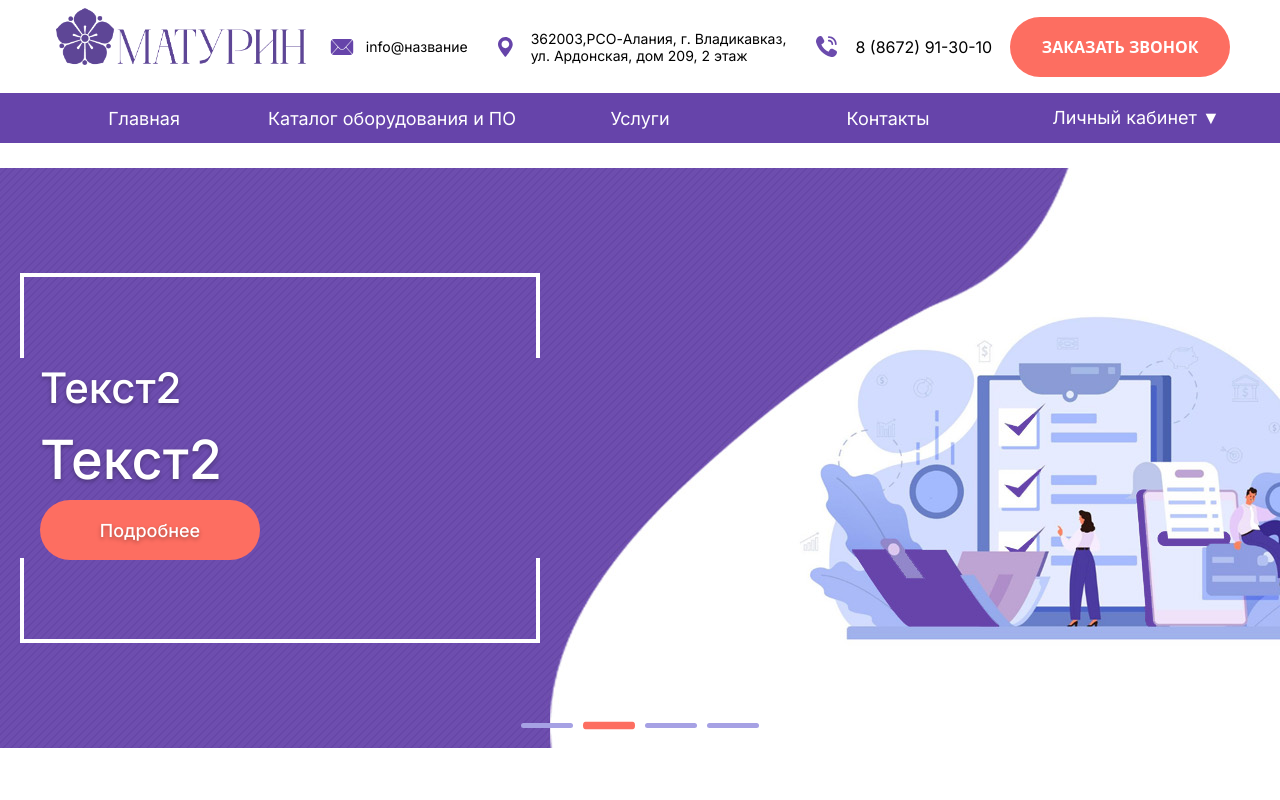
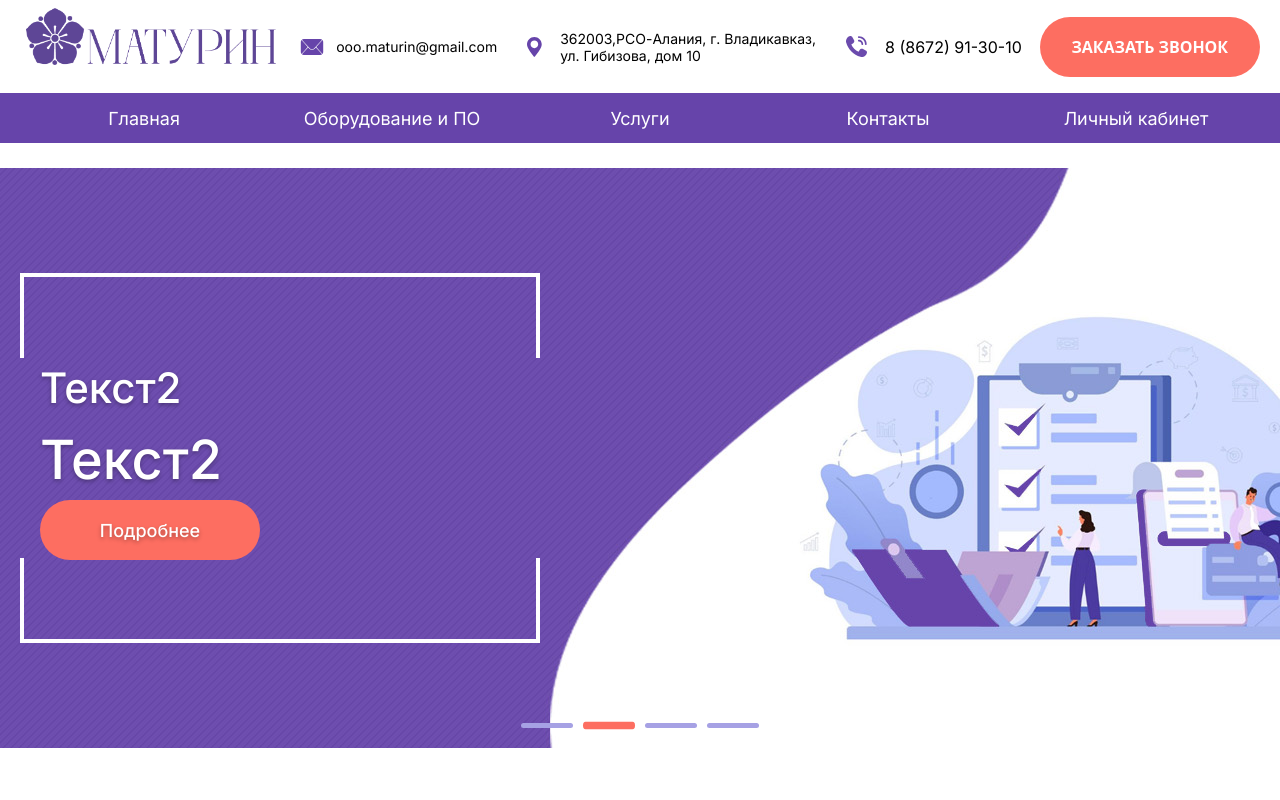
Before and after one commit to sskotezhov/maturin, a Next.js app in the folder frontend/: page / in a window 1280 px wide. Shown: the top 800 px of the page. Built offline with nearby package versions, Linux system fonts and the light colour scheme; no server answers.

Commit message:
update dependencies version, and another changes

```diff
--- a/frontend/app/components/ClientAuthWrapper.js
+++ b/frontend/app/components/ClientAuthWrapper.js
@@ -108,7 +108,7 @@ export default function ClientAuthWrapper() {
     <>
       <div className="menu-item">
         <a href="#" className="menu-link">
-          {isAuthenticated ? userName : 'Личный кабинет'} ▼
+          {isAuthenticated ? userName : 'Личный кабинет'}
         </a>
         <div className="dropdown-content">
           {isAuthenticated ? (
--- a/frontend/app/components/Header.js
+++ b/frontend/app/components/Header.js
@@ -13,11 +13,11 @@ export default function Header() {
             </div>
             <div className="mail">
               <Image src="/images/header/mail.svg" alt="Почта для связи" width={24} height={24}/>
-              <div>info@название</div>
+              <div>ooo.maturin@gmail.com</div>
             </div>
             <div className="geo">
               <div><Image src="/images/header/geo.svg" alt="Адрес" width={15} height={20}/></div>
-              <div>362003,РСО-Алания, г. Владикавказ, <br/> ул. Ардонская, дом 209, 2 этаж</div>
+              <div>362003,РСО-Алания, г. Владикавказ, <br/> ул. Гибизова, дом 10</div>
             </div>
             <div className="tele">
               <div><Image src="/images/header/tele.svg" alt="Телефон" width={21} height={21}/></div>
@@ -34,7 +34,7 @@ export default function Header() {
               <Link href="/" className="menu-link">Главная</Link>
             </div>
             <div className="menu-item">
-              <Link href="/software_catalogue" className="menu-link">Каталог оборудования и ПО</Link>
+              <Link href="/software_catalogue" className="menu-link">Оборудование и ПО</Link>
             </div>
             <div className="menu-item">
               <Link href="/services" className="menu-link">Услуги</Link>
--- a/frontend/package.json
+++ b/frontend/package.json
@@ -13,7 +13,7 @@
 		"react-dom": "^18"
 	},
 	"devDependencies": {
-		"eslint": "^8",
-		"eslint-config-next": "14.0.0"
+		"eslint": "^9.15.0",
+		"eslint-config-next": "16.2.4"
 	}
 }
```
Also changed, not shown: 1 other file (tests, documents, lock files or other folders).
